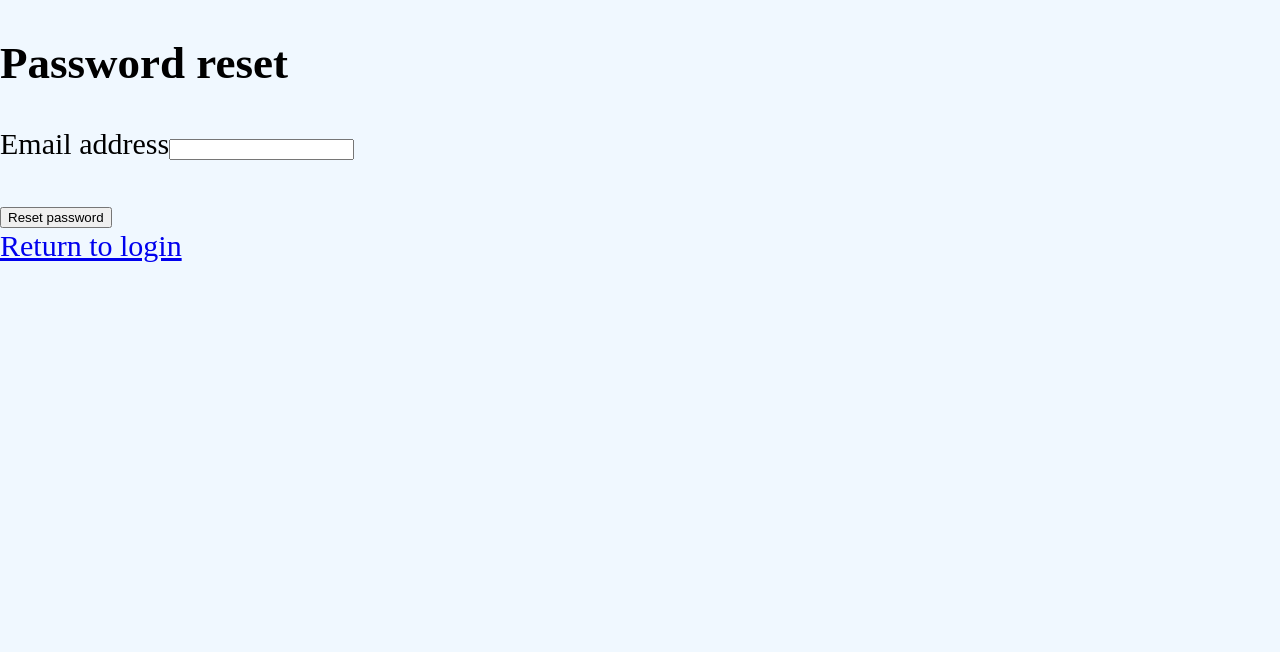
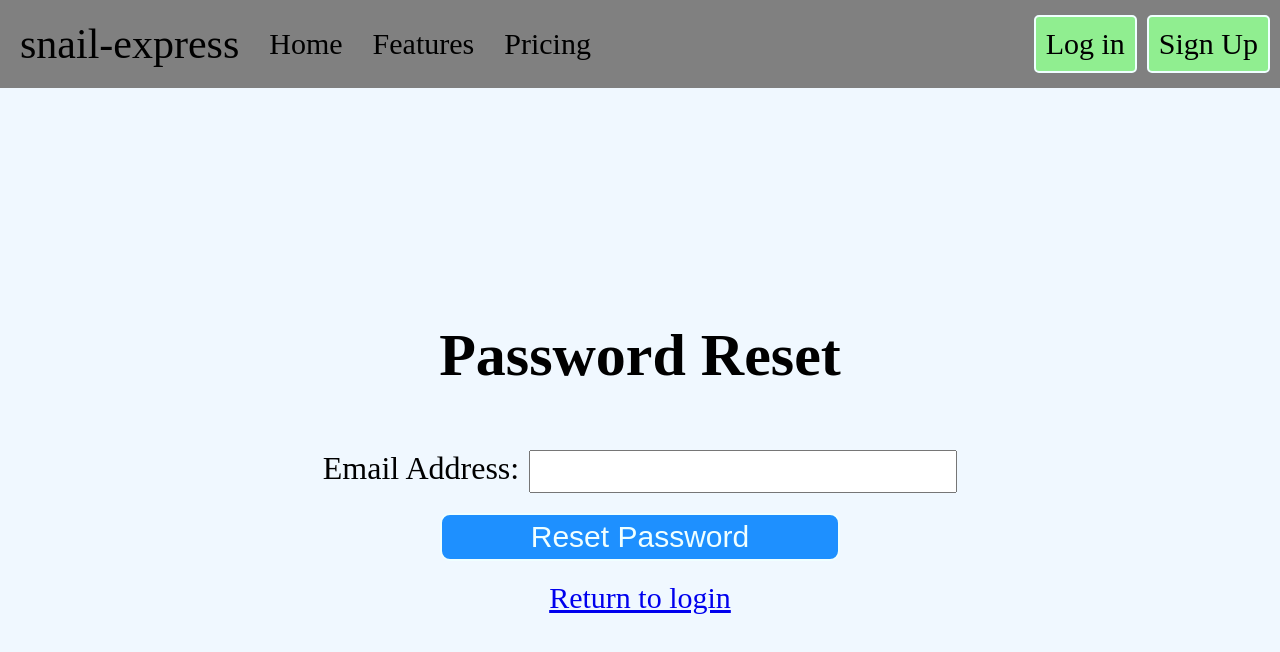
Before and after one commit to nicholas-yongjing/snail-express, a React (Create React App) app: page /forgot-password in a window 1280 px wide. Shown: the top 652 px of the page. Built offline with nearby package versions, Linux system fonts and the light colour scheme; no server answers.

Commit message:
Style password reset page

```diff
--- a/src/components/ForgotPassword.js
+++ b/src/components/ForgotPassword.js
@@ -1,7 +1,8 @@
 import React, { useRef, useState } from "react";
-import { Form, Button, Card, Alert } from "react-bootstrap";
+import { Link } from "react-router-dom";
 import { useAuth } from "../contexts/AuthContext";
-import { Link } from "react-router-dom";
+
+import NavigationBar from "./NavigationBar";
 
 export default function ForgotPassword() {
   const emailRef = useRef();
@@ -27,27 +28,25 @@ export default function ForgotPassword() {
   }
 
   return (
-    <>
-      <Card>
-        <Card.Body>
-          <h2 className="text-center mb-4">Password reset</h2>
-          {error && <Alert variant="danger">{error}</Alert>}
-          {message && <Alert variant="success">{message}</Alert>}
-          <Form onSubmit={handleSubmit}>
-            <Form.Group id="email">
-              <Form.Label>Email address</Form.Label>
-              <Form.Control type="email" ref={emailRef} required />
-            </Form.Group>
-            <br></br>
-            <Button disabled={loading} className="w-100" type="submit">
-              Reset password
-            </Button>
-          </Form>
-          <div className="w-100 text-center mt-3">
-            <Link to="/login">Return to login</Link>
+    <div>
+      <NavigationBar />
+      <div className="password-reset">
+        <h1>Password Reset</h1>
+        {error && <div className="password-reset-failed">{error}</div>}
+        {message && <div className="password-reset-message">{message}</div>}
+        <form onSubmit={handleSubmit}>
+          <div>
+            <label htmlFor='email'>Email Address: </label>
+            <input type='email' id='email' ref={emailRef} required></input>
           </div>
-        </Card.Body>
-      </Card>
-    </>
+          <button disabled={loading} type="submit">
+            Reset Password
+          </button>
+        </form>
+        <div className="password-reset-footer">
+          <Link to="/login">Return to login</Link>
+        </div>
+      </div>
+    </div>
   );
 }
--- a/src/components/SignUp.js
+++ b/src/components/SignUp.js
@@ -1,7 +1,6 @@
 import React, { useRef, useState } from "react";
-import { Form, Button, Card, Alert } from "react-bootstrap";
+import { Link, useNavigate } from "react-router-dom";
 import { useAuth } from "../contexts/AuthContext";
-import { Link, useNavigate } from "react-router-dom";
 
 import NavigationBar from "./NavigationBar";
 
@@ -57,10 +56,10 @@ export default function SignUp() {
             </button>
           </form>
           <div className="sign-up-footer">
-            <div className="text-center">
+            <div>
               Already have an account? Proceed to <Link to="/Login">login</Link>
             </div>
-            <div className="text-center">
+            <div>
               Back to <Link to="/">home</Link>
             </div>
           </div>
--- a/src/style.css
+++ b/src/style.css
@@ -67,11 +67,12 @@ body {
     width: 50vw;
 }
 
-/** Log in and sign up Page **/
+/** Log in, Sign up, Password Reset Page **/
 
 .log-in,
-.sign-up {
-    height: 100vh;
+.sign-up,
+.password-reset {
+    height: 90vh;
     width: 100vw;
     display: flex;
     flex-direction: column;
@@ -81,7 +82,8 @@ body {
 }
 
 .sign-up > form,
-.log-in > form {
+.log-in > form,
+.password-reset > form {
     font-size: 32px;
     display: flex;
     flex-direction: column;
@@ -89,19 +91,22 @@ body {
 }
 
 .sign-up > form > div,
-.log-in > form > div {
+.log-in > form > div,
+.password-reset > form > div {
     display: flex;
     justify-content: space-between;
     gap: 10px;
 }
 
 .sign-up > form input,
-.log-in > form input {
+.log-in > form input,
+.password-reset > form input {
     font-size: 32px;
 }
 
 .sign-up > form > button,
-.log-in > form > button {
+.log-in > form > button,
+.password-reset > form > button {
     width: 200px;
     font-size: 30px;
     border: 2px solid azure;
@@ -112,13 +117,19 @@ body {
     align-self: center;
 }
 
+.password-reset > form > button {
+    width: 400px;
+}
+
 .sign-up > form > button:hover,
-.log-in > form > button:hover {
+.log-in > form > button:hover,
+.password-reset > form > button:hover {
     background-color:mediumblue;
 }
 
 .sign-up > .sign-up-footer,
-.log-in > .log-in-footer {
+.log-in > .log-in-footer,
+.password-reset > .password-reset-footer {
     display: flex;
     flex-direction: column;
     align-items: center;
@@ -126,7 +137,13 @@ body {
 }
 
 .sign-up-failed,
-.log-in-failed {
+.log-in-failed,
+.password-reset-failed {
     color: red;
     font-weight: 600;
 }
+
+.password-reset-message {
+    color: green;
+    font-weight: 600;
+}
```
